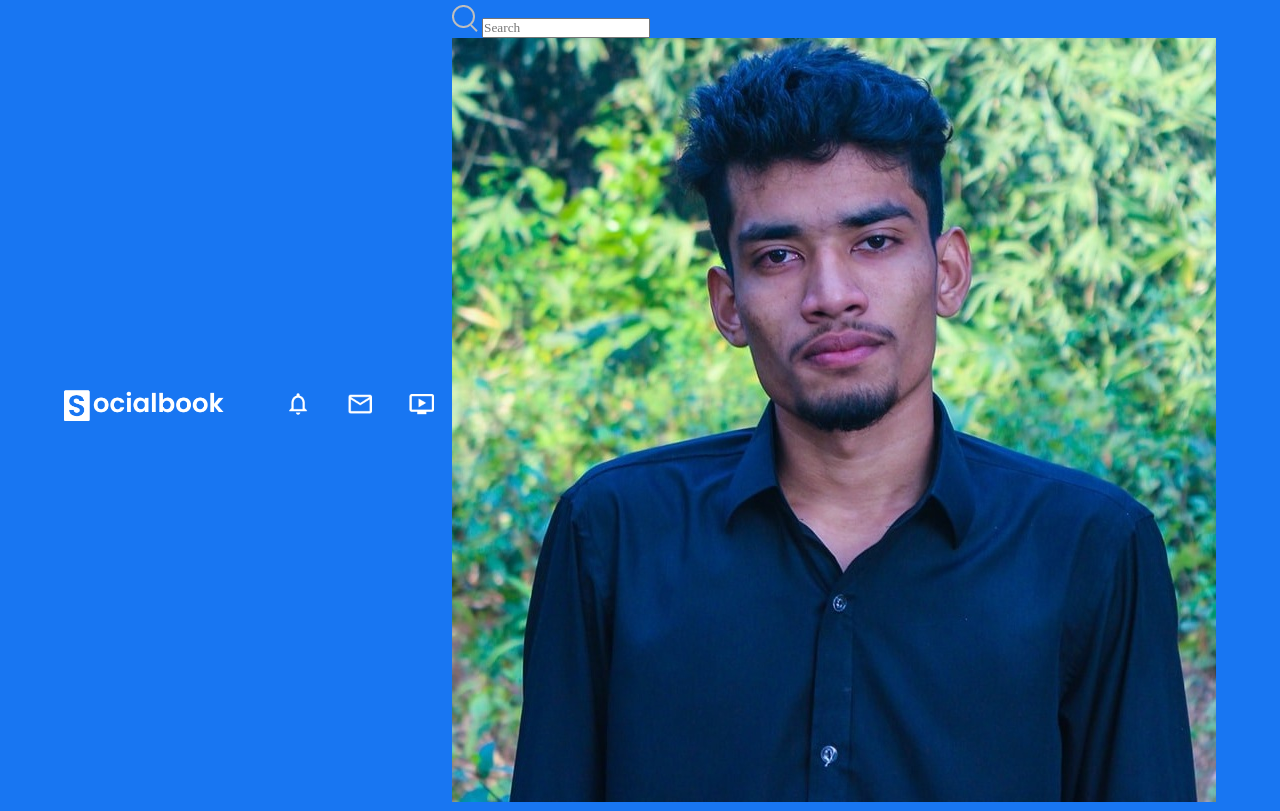
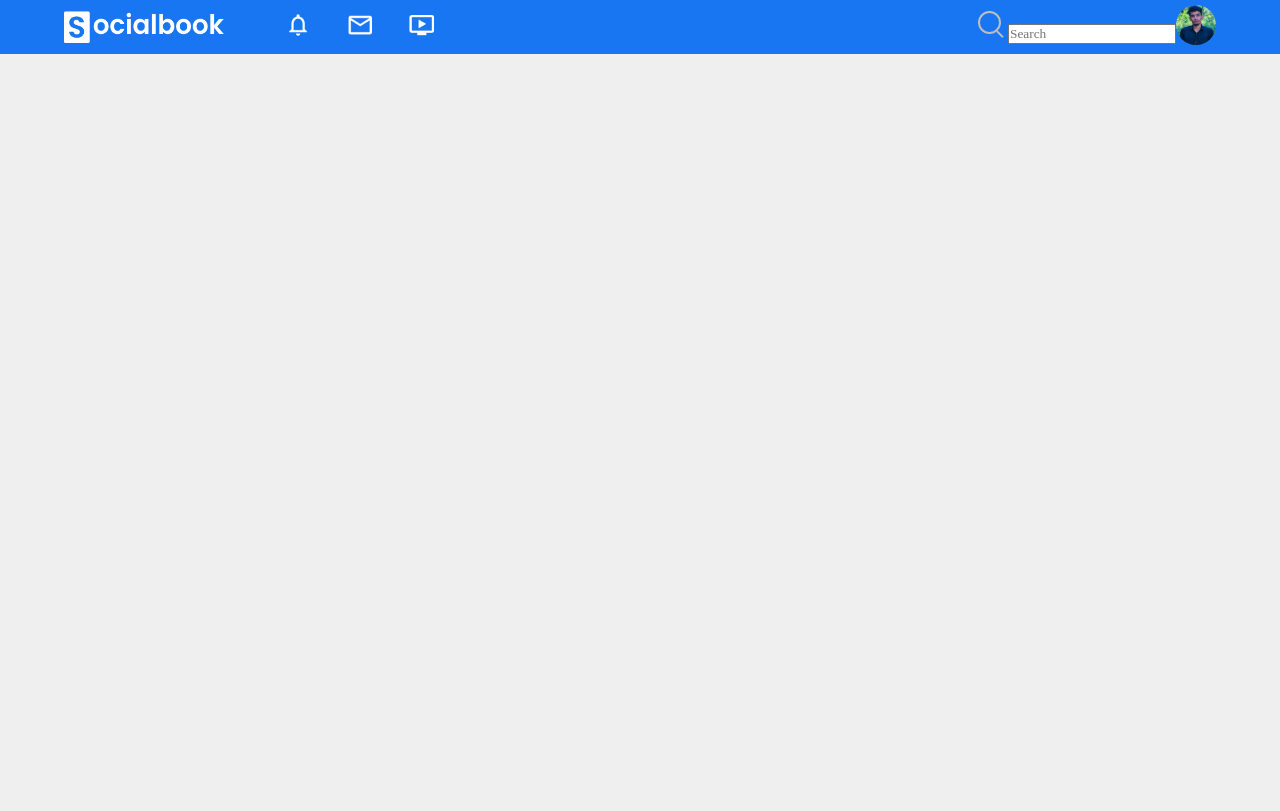
Before and after one commit to mdlikhonahmed2001/socialbook_easy-tutorials, a plain HTML site: page index.html in a window 1280 px wide. Drawn offline with Linux system fonts and the light colour scheme.

Commit message:
nav user icon

```diff
--- a/css/style.css
+++ b/css/style.css
@@ -36,3 +36,14 @@ display: inline-block;
     width: 28px;
     margin: 0 15px;
 }
+
+.nav-right{
+    display: flex;
+    align-items: center;
+    justify-content: space-between;
+}
+
+.nav-user-icon img{
+    width: 40px;
+    border-radius: 30px;
+}
```
